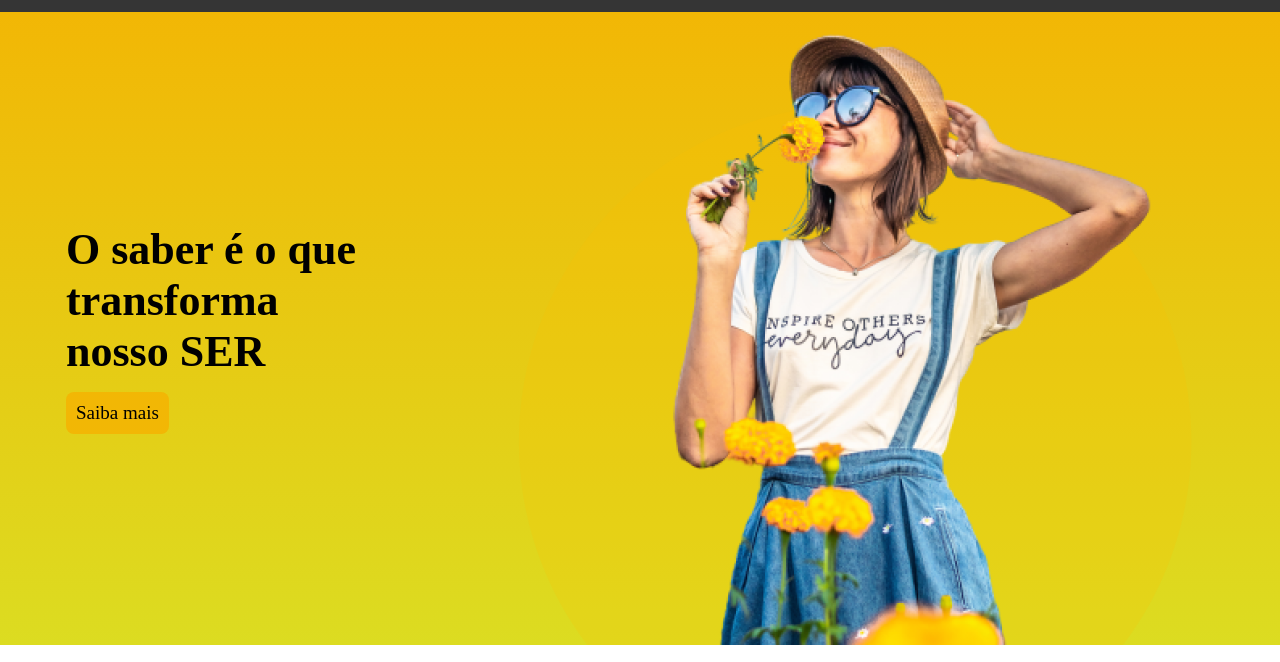
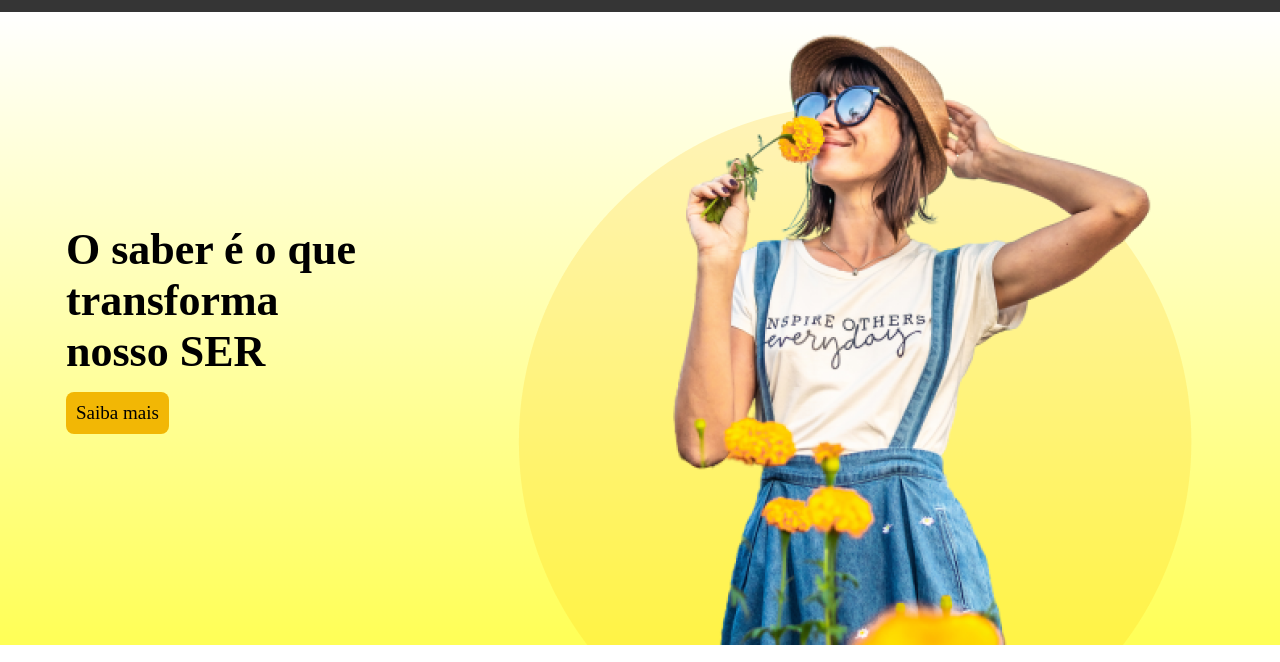
Before and after one commit to Andreisilva-dev/web-site_aprenser, a plain HTML site: page index.html in a window 1280 px wide. Shown: the part 97-759 px from the top of the page. Drawn offline with Linux system fonts and the light colour scheme.

Commit message:
adicionado degrade banner

```diff
--- a/css/style.css
+++ b/css/style.css
@@ -51,7 +51,7 @@ header nav ul li a {
     display: flex;
     justify-content: space-around;
     align-items: center;
-    background-image: linear-gradient(#F2B705, rgb(220, 220, 33));
+    background-image: linear-gradient(transparent, rgb(255, 255, 86));
 }
 
 
```
